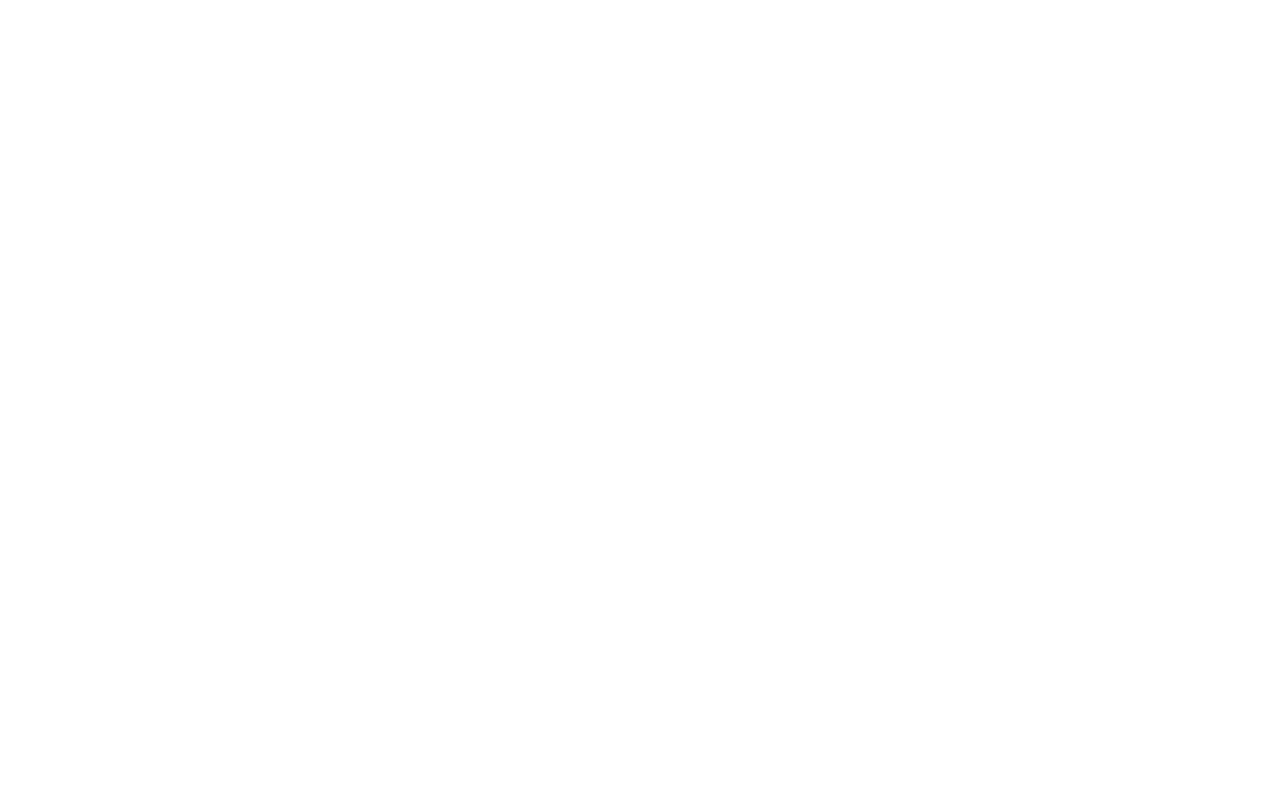
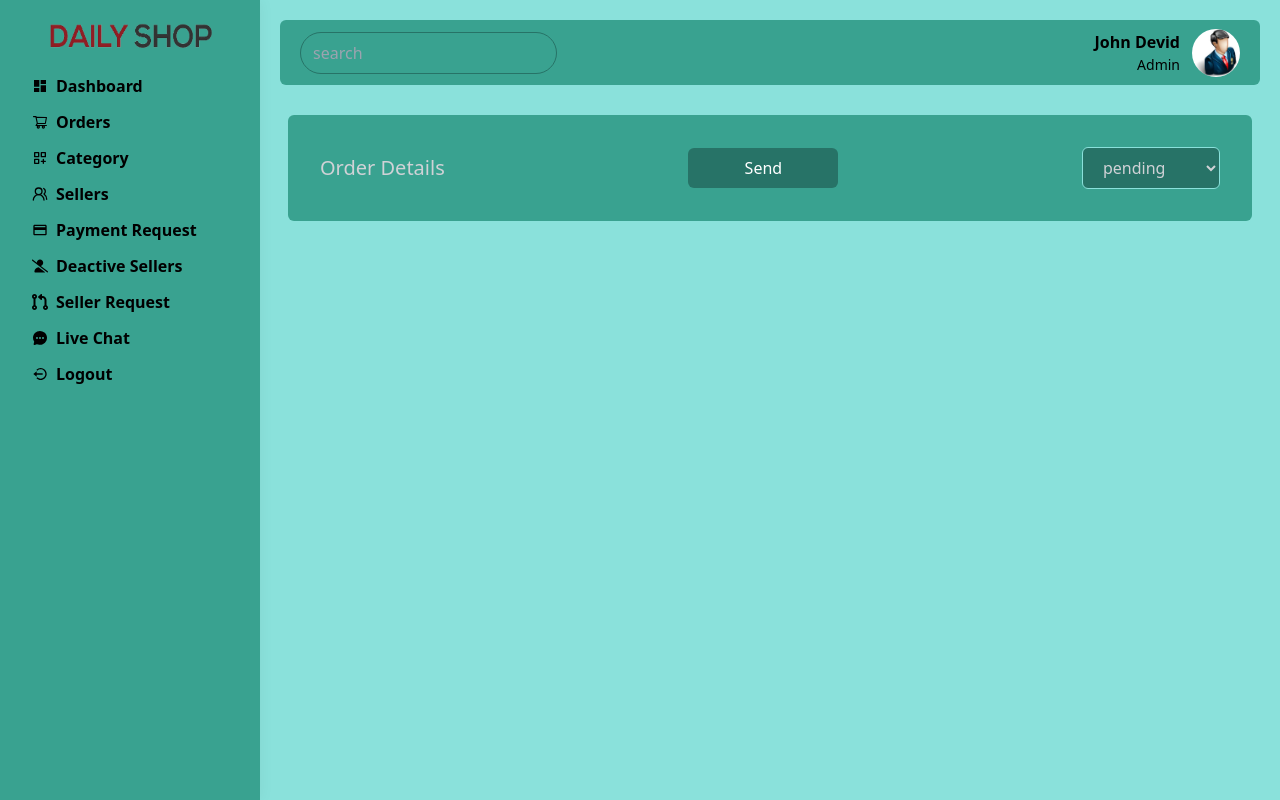
Before and after one commit to Atik2788/e-commerce-project-dashboard, a React (Create React App) app: page /admin/dashboard/order/details/1 in a window 1280 px wide. Before the commit this address had no page. Built offline with nearby package versions, Linux system fonts and the light colour scheme.

Commit message:
26 working on order details page

```diff
--- a/src/router/routes/adminRoutes.js
+++ b/src/router/routes/adminRoutes.js
@@ -1,6 +1,7 @@
 // import AdminDashboard from "../../views/admin/AdminDashboard";
 import {lazy} from "react";
-import SellerRequest from "../../views/admin/SellerRequest";
+const SellerRequest = lazy(() => import('../../views/admin/SellerRequest'))
+const OrderDetails = lazy(() => import('../../views/admin/OrderDetails'))
 const ChatSeller = lazy(() => import('../../views/admin/ChatSeller'))
 const SellerDetails = lazy(() => import('../../views/admin/SellerDetails'))
 const Sellers = lazy(() => import('../../views/admin/Sellers'))
@@ -57,4 +58,9 @@ export const adminRoutes = [
         element: <ChatSeller/>,
         role: "admin"
     },
+    {
+        path: 'admin/dashboard/order/details/:orderId',
+        element: <OrderDetails/>,
+        role: "admin"
+    },
 ]
--- /dev/null
+++ b/src/views/admin/OrderDetails.jsx
@@ -0,0 +1,25 @@
+import React from "react";
+
+const OrderDetails = () => {
+  return (
+    <div className="px-2 lg:px-7 pt-5">
+      <div className="w-full p-4 bg-[#39a290] rounded-md ">
+        <div className="flex justify-between items-center p-4">
+            <h2 className="text-xl text-[#d0d2d6]">Order Details</h2>
+            <button className="bg-[#277367] w-[150px] hover:shadow-[#8ae1db] hover:shadow-md text-white rounded-md py-2">
+               Send
+            </button>
+            <select name="" id="" className="px-4 py-2 focus:border-[#8ae1db] outline-none bg-[#277367] border border-[#8ae1db] rounded-md text-[#d0d2d6]">
+                <option value="pending">pending</option>
+                <option value="processing">processing</option>
+                <option value="warehouse">warehouse</option>
+                <option value="placed">placed</option>
+                <option value="cancelled">cancelled</option>
+            </select>
+        </div>
+      </div>
+    </div>
+  );
+};
+
+export default OrderDetails;
--- a/src/views/admin/Orders.jsx
+++ b/src/views/admin/Orders.jsx
@@ -15,7 +15,7 @@ const Orders = () => {
           <SetParPage setParPage={setParPage} />
 
           {/* table */}
-          <OrdersTable show={show} setShow={setShow} />
+          <OrdersTable show={show} routerPage={(id) => `/admin/dashboard/order/details/${id}`} setShow={setShow} />
 
           <div className="w-full flex justify-end mt-4 bottom-4 right-4">
             <Pagination
--- a/src/views/admin/SellerDetails.jsx
+++ b/src/views/admin/SellerDetails.jsx
@@ -1,6 +1,6 @@
 import React from "react";
 
-const SellerDetails = ({name}) => {
+const SellerDetails = () => {
   return (
     <div className="px-2 lg:px-7 pt-5">
       <h1 className="text-[20px] font-bold mb-3">Seller Details</h1>
--- a/src/views/admin/chat seller suported files/ChatRightPart.jsx
+++ b/src/views/admin/chat seller suported files/ChatRightPart.jsx
@@ -80,7 +80,7 @@ const ChatRightPart = ({sellerId, setShow, show}) => {
                             placeholder='Input Your Message'
                             className='w-full flex justify-between px-2 border border-[#8ae1db] items-center py-[5px] focus:border-[#287999] rounded-md outline-none bg-transparent text-[#d0d2d6]' />
 
-                            <button className="bg-[#134d49] w-[150px] hover:shadow-[#8ae1db] hover:shadow-md text-white rounded-md py-2">
+                            <button className="bg-[#277367] w-[150px] hover:shadow-[#8ae1db] hover:shadow-md text-white rounded-md py-2">
                             Send
                             </button>
                         </form>
--- a/src/views/admin/orders suported files/OrdersTable.jsx
+++ b/src/views/admin/orders suported files/OrdersTable.jsx
@@ -2,7 +2,7 @@ import React from "react";
 import { FaArrowAltCircleDown } from "react-icons/fa";
 import OrdersTableSubOrder from "./OrdersTableSubOrder";
 
-const OrdersTable = ({ show, setShow }) => {
+const OrdersTable = ({ show,routerPage,  setShow }) => {
   return (
     <div className="relative mt-5 overflow-x-auto">
       <div className="w-full text-sm text-left">
@@ -20,10 +20,10 @@ const OrdersTable = ({ show, setShow }) => {
           </div>
         </div>
 
-        <OrdersTableSubOrder show={show}  setShow={setShow}/>
-        <OrdersTableSubOrder show={show}  setShow={setShow}/>
-        <OrdersTableSubOrder show={show}  setShow={setShow}/>
-        <OrdersTableSubOrder show={show}  setShow={setShow}/>
+        <OrdersTableSubOrder routerPage={routerPage} show={show}  setShow={setShow}/>
+        <OrdersTableSubOrder routerPage={routerPage} show={show}  setShow={setShow}/>
+        <OrdersTableSubOrder routerPage={routerPage} show={show}  setShow={setShow}/>
+        <OrdersTableSubOrder routerPage={routerPage} show={show}  setShow={setShow}/>
 
 
       </div>
--- a/src/views/admin/orders suported files/OrdersTableSubOrder.jsx
+++ b/src/views/admin/orders suported files/OrdersTableSubOrder.jsx
@@ -1,7 +1,7 @@
 import { FaArrowAltCircleDown } from "react-icons/fa";
 import { Link } from 'react-router-dom';
 
-const OrdersTableSubOrder = ({setShow, show}) => {
+const OrdersTableSubOrder = ({setShow, routerPage, show}) => {
     return (
         <div className="text-[#d0d2d6]">
           <div className="flex justify-between items-start border-b border-slate-700">
@@ -18,7 +18,7 @@ const OrdersTableSubOrder = ({setShow, show}) => {
               Pending
             </div>
             <div className="py-3 w-[18%] font-medium whitespace-nowrap">
-              <Link>View</Link>
+              <Link to={routerPage(3)}>View</Link>
             </div>
             <div
               onClick={(e) => setShow(!show)}
```
Also changed, not shown: 1 other file (tests, documents, lock files or other folders).
